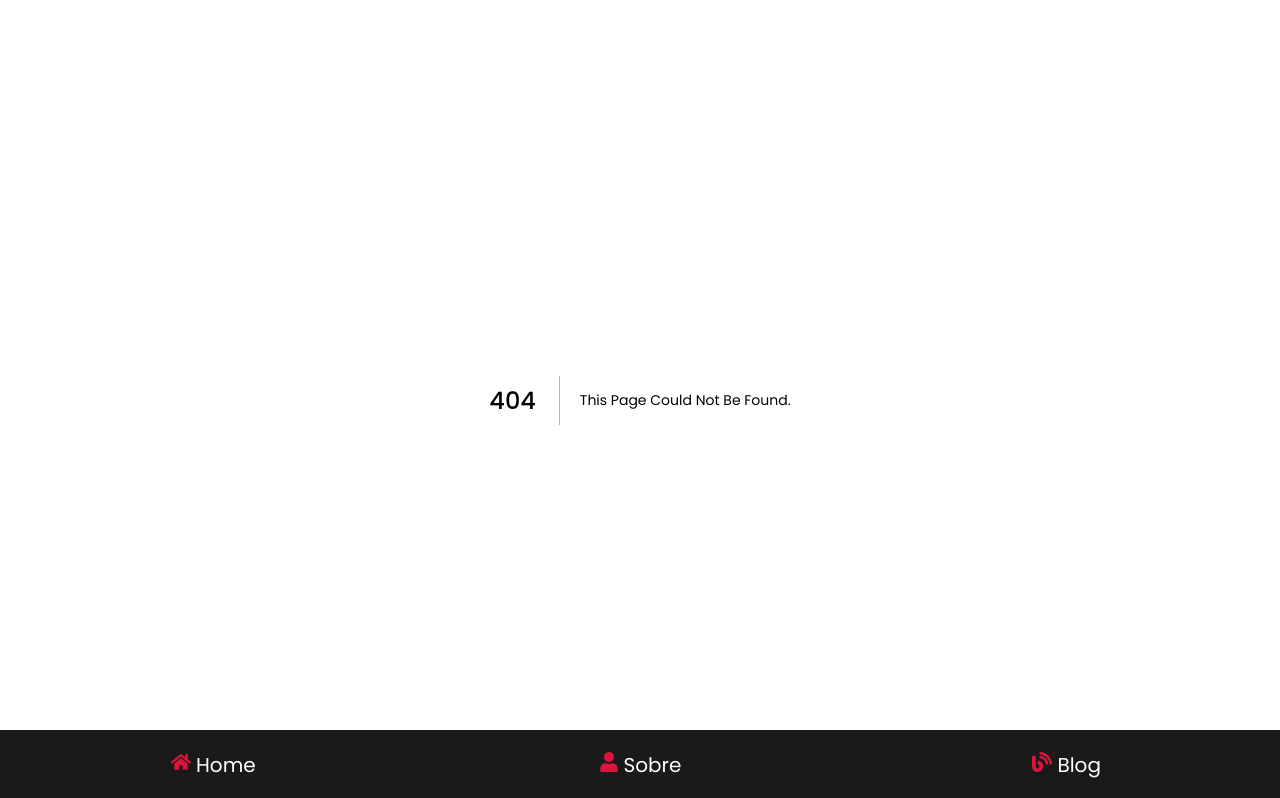
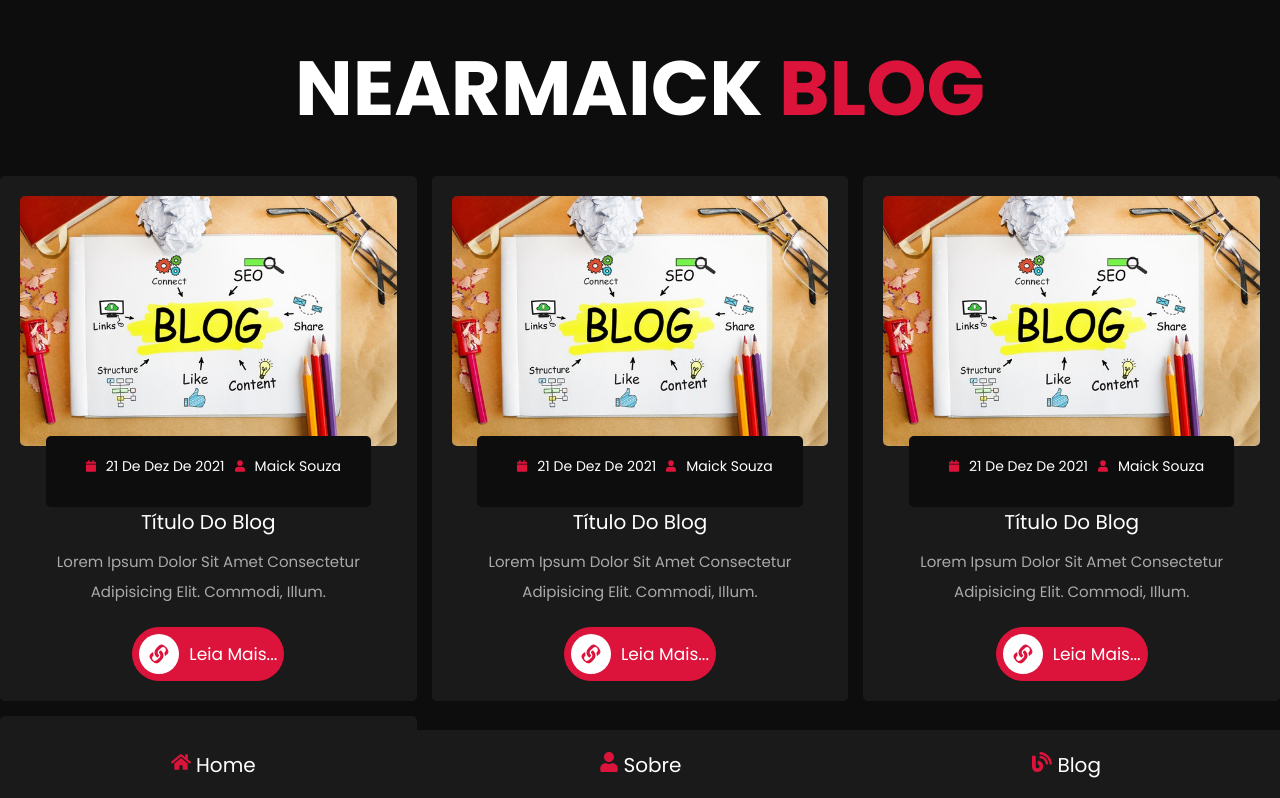
Before and after one commit to NearMaick/NearMaick-Blog-3.0, a Next.js app: page /blog in a window 1280 px wide. Before the commit this address had no page. Shown: the top 798 px of the page. Built offline with nearby package versions, Linux system fonts and the light colour scheme.

Commit message:
style(web):blog #1

```diff
--- /dev/null
+++ b/src/pages/blog.tsx
@@ -0,0 +1,114 @@
+import { FaCalendar, FaLink, FaUser } from 'react-icons/fa'
+
+import styles from '../styles/Blog.module.scss'
+
+export default function Blog() {
+  return (
+    <>
+      <div>
+        <h1 className={styles.heading}>
+          nearmaick <span>blog</span>
+        </h1>
+      </div>
+
+      <div className={styles.blogContainer}>
+        <div className={styles.box}>
+          <div className={styles.image}>
+            <img src="/images/blog1.jpg" alt="blog" />
+          </div>
+          <div className={styles.content}>
+            <div>
+              <div>
+                <FaCalendar /> 21 de dez de 2021
+                <FaUser /> Maick Souza
+              </div>
+            </div>
+            <h3>Título do blog</h3>
+            <p>
+              Lorem ipsum dolor sit amet consectetur adipisicing elit. Commodi,
+              illum.
+            </p>
+          </div>
+          <a className={styles.linkButton} href="#">
+            <div>
+              <FaLink />
+              Leia Mais...
+            </div>
+          </a>
+        </div>
+        <div className={styles.box}>
+          <div className={styles.image}>
+            <img src="/images/blog1.jpg" alt="blog" />
+          </div>
+          <div className={styles.content}>
+            <div>
+              <div>
+                <FaCalendar /> 21 de dez de 2021
+                <FaUser /> Maick Souza
+              </div>
+            </div>
+            <h3>Título do blog</h3>
+            <p>
+              Lorem ipsum dolor sit amet consectetur adipisicing elit. Commodi,
+              illum.
+            </p>
+          </div>
+          <a className={styles.linkButton} href="#">
+            <div>
+              <FaLink />
+              Leia Mais...
+            </div>
+          </a>
+        </div>
+        <div className={styles.box}>
+          <div className={styles.image}>
+            <img src="/images/blog1.jpg" alt="blog" />
+          </div>
+          <div className={styles.content}>
+            <div>
+              <div>
+                <FaCalendar /> 21 de dez de 2021
+                <FaUser /> Maick Souza
+              </div>
+            </div>
+            <h3>Título do blog</h3>
+            <p>
+              Lorem ipsum dolor sit amet consectetur adipisicing elit. Commodi,
+              illum.
+            </p>
+          </div>
+          <a className={styles.linkButton} href="#">
+            <div>
+              <FaLink />
+              Leia Mais...
+            </div>
+          </a>
+        </div>
+        <div className={styles.box}>
+          <div className={styles.image}>
+            <img src="/images/blog1.jpg" alt="blog" />
+          </div>
+          <div className={styles.content}>
+            <div>
+              <div>
+                <FaCalendar /> 21 de dez de 2021
+                <FaUser /> Maick Souza
+              </div>
+            </div>
+            <h3>Título do blog</h3>
+            <p>
+              Lorem ipsum dolor sit amet consectetur adipisicing elit. Commodi,
+              illum.
+            </p>
+          </div>
+          <a className={styles.linkButton} href="#">
+            <div>
+              <FaLink />
+              Leia Mais...
+            </div>
+          </a>
+        </div>
+      </div>
+    </>
+  )
+}
--- /dev/null
+++ b/src/styles/Blog.module.scss
@@ -0,0 +1,116 @@
+.heading {
+  text-align: center;
+  text-transform: uppercase;
+  font-size: 6vw;
+  margin: 3rem 0 3rem;
+
+  span {
+    text-transform: uppercase;
+    color: var(--red-800);
+  }
+
+  @media (max-width: 768px) {
+    font-size: 10vw;
+  }
+}
+
+.blogContainer {
+  display: grid;
+  grid-template-columns: repeat(auto-fit, minmax(31rem, 1fr));
+  gap: 1.5rem;
+
+  .box {
+    text-align: center;
+    padding: 2rem;
+    border-radius: 0.5rem;
+    background: var(--gray-800);
+    box-shadow: var(--box-shadow-black);
+
+    .image:hover img {
+      transform: scale(1.2);
+    }
+
+    .image {
+      height: 25rem;
+      width: 100%;
+      border-radius: 0.5rem;
+      overflow: hidden;
+
+      img {
+        height: 100%;
+        width: 100%;
+        object-fit: cover;
+        transition: 0.4s linear;
+      }
+    }
+
+    .content {
+      div {
+        position: relative;
+        margin-top: -1rem;
+
+        background: var(--gray-900);
+        padding: 1.5rem;
+        display: inline-block;
+        border-radius: 0.5rem;
+
+        font-size: 1.4rem;
+
+        div {
+          display: flex;
+
+          svg {
+            height: 2rem;
+            width: 2rem;
+            margin: 0 0.5rem 0;
+            padding: 0 0.5rem 0 0.5rem;
+            color: var(--red-800);
+          }
+        }
+
+      }
+
+      h3 {
+        font-size: 2rem;
+        font-weight: normal;
+      }
+
+      p {
+        font-size: 1.5rem;
+        color: var(--gray-100);
+        padding: 1rem 0;
+        line-height: 2;
+      }
+    }
+  }
+  .linkButton {
+    display: inline-block;
+    margin-top: 1rem;
+    background: var(--red-800);
+    color: var(--white);
+    padding: 0.7rem;
+    font-size: 1.7rem;
+    border-radius: 5rem;
+
+    div {
+      display: flex;
+      align-items: center;
+
+      svg {
+        height: 4rem;
+        width: 4rem;
+        padding: 1rem;
+        background: var(--white);
+        color: var(--red-800);
+        border-radius: 50%;
+        margin-right: 1rem;
+        transition: .4s linear;
+      }
+    }
+
+    &:hover svg {
+      margin: 0 2rem 0 1rem;
+    }
+  }
+
+}
```
Also changed, not shown: public/images/blog1.jpg (added).
